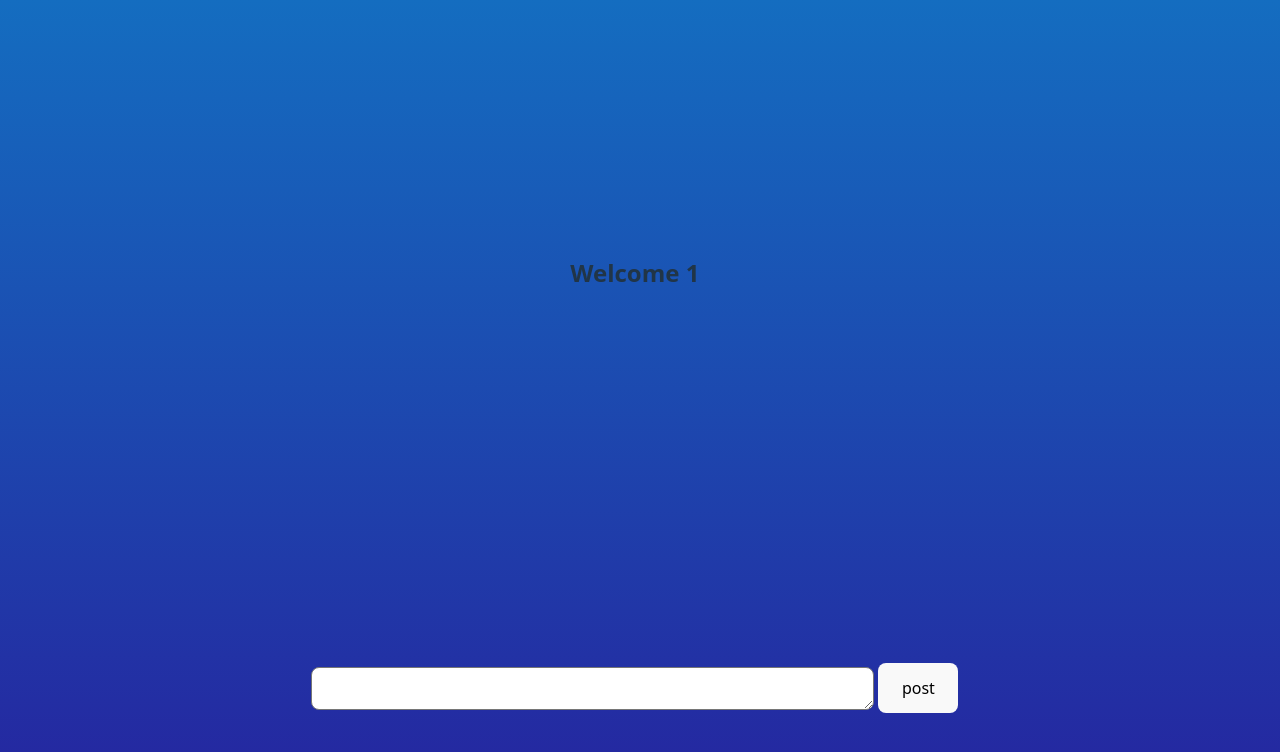
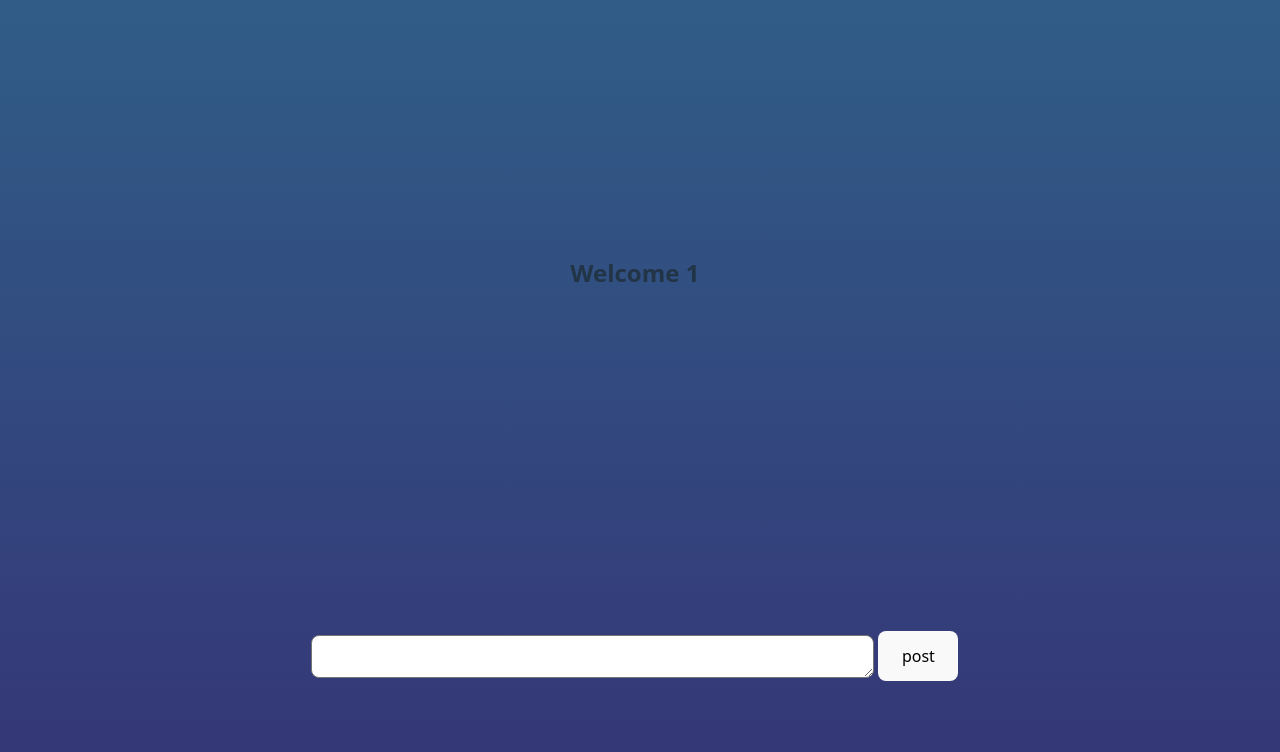
Before and after one commit to Kalzemic/kafka_cloud_system, a React (Vite) app in the folder client/: page /1 in a window 1280 px wide. Shown: the top 752 px of the page. Built offline with nearby package versions, Linux system fonts and the light colour scheme.

Commit message:
updated text bubble design

```diff
--- a/client/src/index.css
+++ b/client/src/index.css
@@ -5,7 +5,7 @@
 
   color-scheme: light dark;
   color: rgba(255, 255, 255, 0.87);
-  background: linear-gradient(rgb(20, 109, 192),rgb(37, 37, 159));
+  background: linear-gradient(rgb(48, 93, 135), rgb(53, 53, 118));
 
   font-synthesis: none;
   text-rendering: optimizeLegibility;
--- a/client/src/pages/FeedPage.tsx
+++ b/client/src/pages/FeedPage.tsx
@@ -68,20 +68,20 @@ export default function FeedPage() {
         <div className='feed-page'>
             <h2>Welcome {email}</h2>
             <form className='post-form' onSubmit={createPost}>
-                <textarea className='post-area'rows={1} cols={65} onChange={(e) => setContent(e.target.value)}></textarea>
+                <textarea className='post-area' rows={1} cols={65} onChange={(e) => setContent(e.target.value)}></textarea>
                 <button className='post-button' type='submit'>post</button>
             </form>
 
             <div className='live-posts'>
                 {posts.map((p, i) => (
-                    (p.email != email)?
+                    (p.email != email) ?
                         <div key={i} className="post">
                             <b>{p.email}</b>
                             <p>{p.content}</p>
                         </div>
                         :
                         <div key={i} className="self-post">
-                    <b>{p.email}</b>
+                            <b>You</b>
                             <p>{p.content}</p>
                         </div>
                 ))}
--- a/client/src/pages/LoginPage.tsx
+++ b/client/src/pages/LoginPage.tsx
@@ -52,8 +52,8 @@ export default function LoginPage() {
                 <button type='submit'>login</button>
             </form>
             <button className='create-button'
-            onClick={()=>navigate('/create')}
-            type='button'>Create an Account</button>
+                onClick={() => navigate('/create')}
+                type='button'>Create an Account</button>
         </div>
     )
 }
--- a/client/src/styles/FeedPage.css
+++ b/client/src/styles/FeedPage.css
@@ -14,28 +14,29 @@
 }
 
 .post-form {
-    position:fixed;
+    position: fixed;
     display: flex;
     flex-direction: row;
     align-items: center;
-    margin-top: 45%;
-    gap:4px;
+    margin-top: 40%;
+    gap: 4px;
 }
 
-.post-area{
-    padding:13px;
+.post-area {
+    padding: 13px;
     border-radius: 8px;
 }
 
-.post-button{
-    padding:13px;
-    width:5rem;
+.post-button {
+    padding: 13px;
+    width: 5rem;
 }
+
 .live-posts {
-    display:flex;
+    display: flex;
     flex-direction: column;
     align-items: center;
-    gap:2rem;
+    gap: 2rem;
     margin-top: 5%;
     margin-bottom: 20%;
     height: 90%;
@@ -45,21 +46,26 @@
 .self-post,
 .post {
     display: flex;
-    width: 400px;
-    height: 150px;
-    border-radius: 15px;
+    width: 350px;
+    height: 110px;
+    border-radius: 70px;
     outline-style: solid;
     outline-width: 2px;
     outline-color: white;
     flex-direction: column;
     justify-content: center;
     align-items: center;
+
 }
 
-.post{
+
+
+.post {
     margin-left: 50%;
+    background: linear-gradient(to left, rgb(32, 66, 92), rgb(33, 33, 120));
 }
 
-.self-post{
+.self-post {
     margin-right: 50%;
+    background: linear-gradient(to left, rgb(144, 87, 197), rgb(107, 107, 198));
 }
```
Lines whose indentation alone changed are shown as unchanged.
